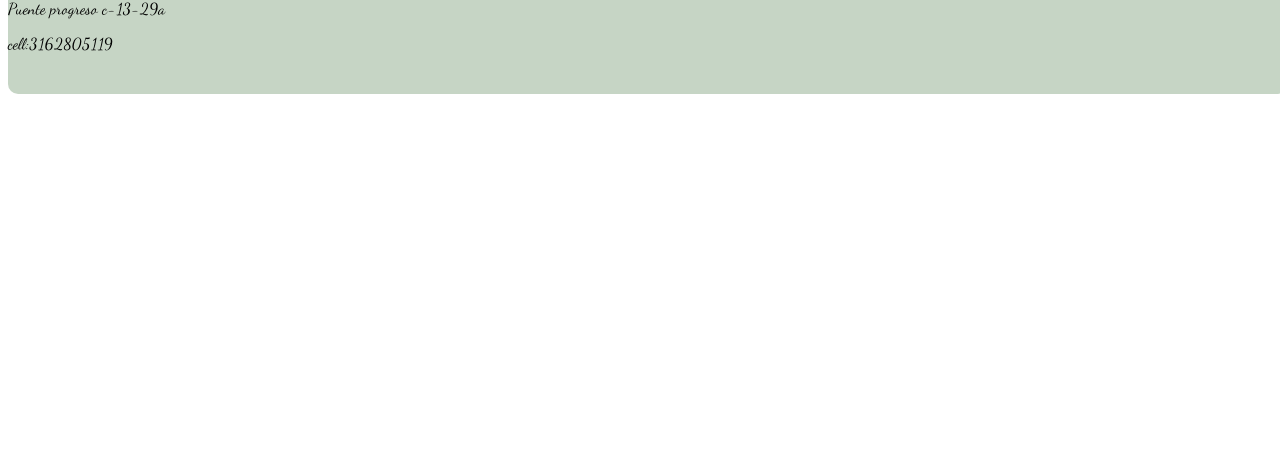
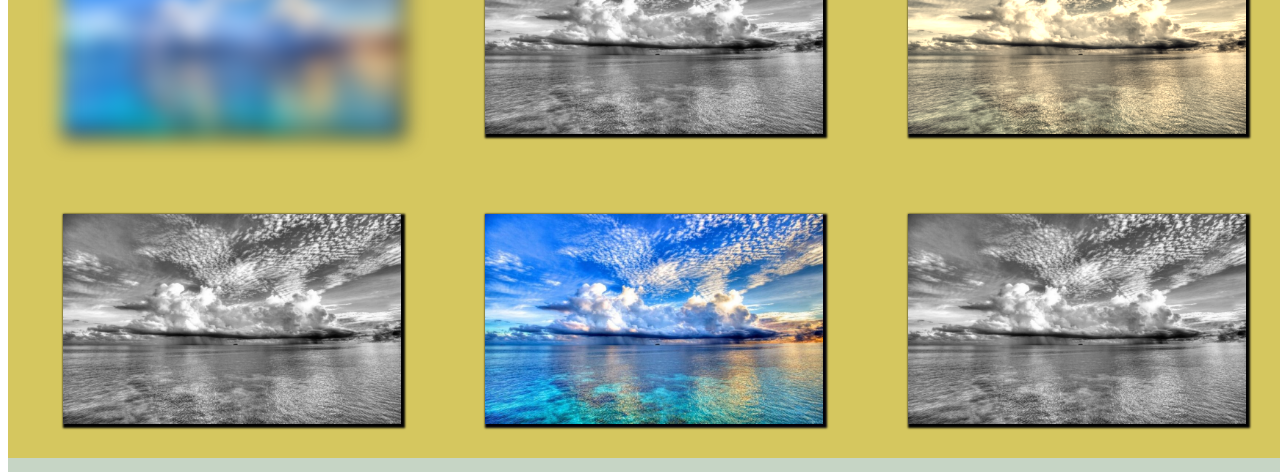
Before and after one commit to lainer4/proyectocss3, a plain HTML site: page paisajes.html in a window 1280 px wide. Shown: the part 194-666 px from the top of the page. Drawn offline with Linux system fonts and the light colour scheme.

Commit message:
paisaje
terminado paisaje

```diff
--- a/css/estilos.css
+++ b/css/estilos.css
@@ -31,23 +31,36 @@ transform: translate(11%, 7%);
   height: 90%;
 }
 #link{
-  float: right;color: white;
+  float: right;
+  color: white;
 }
 
 div .dos{
 margin: 0px;
 background-color: #d5c75f;
 height: 600px;
+border: 1px;
 }
 #ima1{
   width: 80%;
   height: 80%;
-margin: 7%;
+  margin: 7%;
+  transition: rotate,box-shadow,1s;
+}
+#ima1:hover{
+  transform: rotate(10deg);
+  box-shadow:  2px 2px 2px 2px #82c3a6;
 }
 #ima2{
   width: 80%;
   height: 80%;
   margin: 7%;
+
+  transition: translate,box-shadow,1s;
+}
+#ima2:hover{
+  transform: translate(20px,-5px);
+  box-shadow:  2px 2px 2px 2px #82c3a6;
 }
 img{
 box-shadow: 2px 2px 2px 2px #02010a
@@ -90,3 +103,52 @@ width: 25%
 #sec4{
 width: 25%
 }
+div .principal1{
+  display: flex;
+}
+div.pai{
+  width: 100%;
+  height: 400%;
+  background-color: #d5c75f;
+display: flex;
+  border: 1px;
+}
+#sep{
+
+  width: 33%;
+  height: 100%;
+}
+#sep1{
+
+  width: 33%;
+  height: 100%;
+}
+#sep2{
+
+  width: 33%;
+  height: 100%;
+}
+#im1{
+    -webkit-filter: blur(10px);
+  margin: 7% 13%;
+  width: 80%;
+  height: 40%;
+}
+#im2{
+  -webkit-filter:grayscale(100%);
+  margin: 7% 13%;
+  width: 80%;
+  height: 40%;
+}
+
+#im4{
+  margin: 7% 13%;
+  width: 80%;
+  height: 40%;
+}
+#im5{
+  -webkit-filter:sepia(90%);
+  margin: 7% 13%;
+  width: 80%;
+  height: 40%;
+}
--- a/paisajes.html
+++ b/paisajes.html
@@ -10,6 +10,7 @@
     </style>
   </head>
   <body>
+    <div class="principal1">
     <div class="cabecera">
      Comenzando con la fotografia
      <section id="link">
@@ -17,6 +18,21 @@
        <a id="pai"href="paisajes.html">  Paisajes  </a>
        <a href="retratos.html">  Retratos  </a>
      </section>
+    </div>
+    <div class="pai">
+      <section id="sep">
+        <img id="im1"src="imagenes/ima1.jpg" alt="ima1"></p>
+        <img id="im2"src="imagenes/ima1.jpg" alt="ima1">
+      </section>
+      <section id="sep1">
+        <img id="im2"src="imagenes/ima1.jpg" alt="ima1"></p>
+        <img id="im4"src="imagenes/ima1.jpg" alt="ima1">
+      </section>
+      <section id="sep2">
+        <img id="im5"src="imagenes/ima1.jpg" alt="ima1"></p>
+        <img id="im2"src="imagenes/ima1.jpg" alt="ima1">
+      </section>
+    </div>
     </div>
   </body>
   <footer>
```
